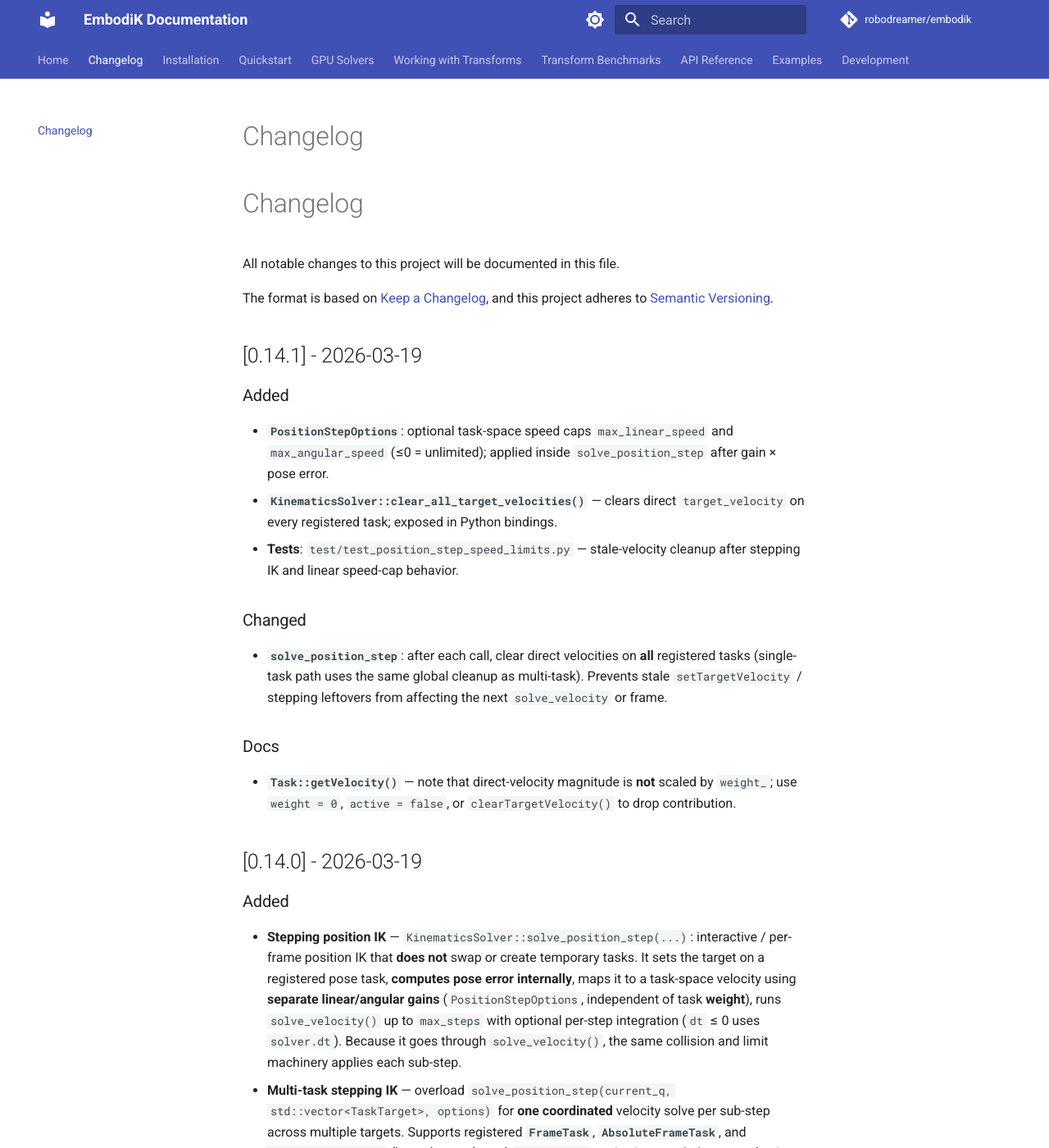
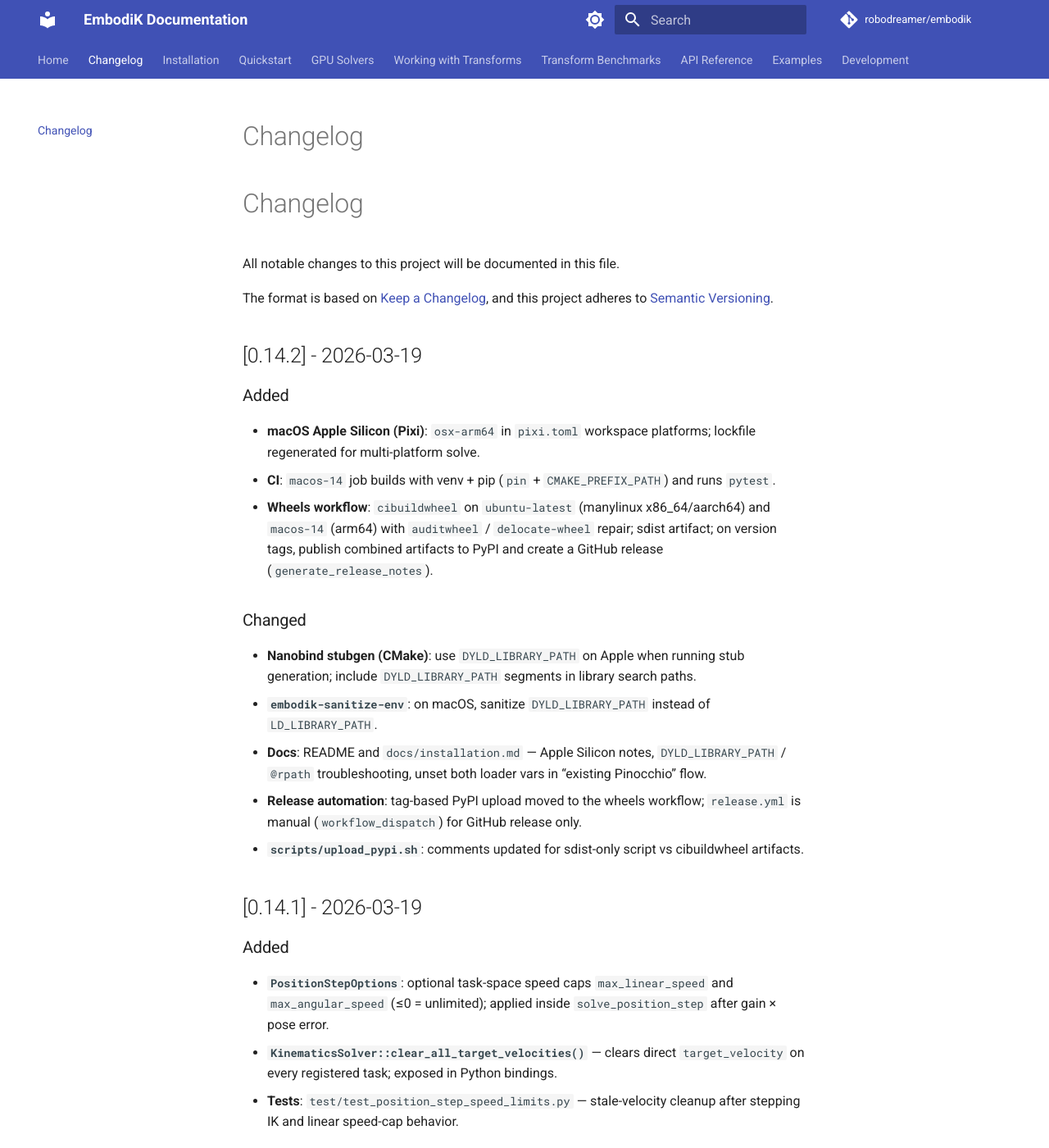
Before and after one commit to robodreamer/embodik, an MkDocs documentation site: the page built from docs/changelog.md, in a window 1280 px wide and 1400 px high. Shown: the whole window at 82% size. Built offline with MkDocs 1.6.1 and Material for MkDocs 9.7.7, drawn with Linux system fonts in a browser that asks for light colours; comment, search, counter and statistics services are not loaded.

Commit message:
Release 0.14.2: macOS Apple Silicon Pixi/CI, cibuildwheel, release workflow

```diff
--- a/CHANGELOG.md
+++ b/CHANGELOG.md
@@ -4,6 +4,20 @@
 
 The format is based on [Keep a Changelog](https://keepachangelog.com/en/1.0.0/),
 and this project adheres to [Semantic Versioning](https://semver.org/spec/v2.0.0.html).
+
+## [0.14.2] - 2026-03-19
+
+### Added
+- **macOS Apple Silicon (Pixi)**: `osx-arm64` in `pixi.toml` workspace platforms; lockfile regenerated for multi-platform solve.
+- **CI**: `macos-14` job builds with venv + pip (`pin` + `CMAKE_PREFIX_PATH`) and runs `pytest`.
+- **Wheels workflow**: `cibuildwheel` on `ubuntu-latest` (manylinux x86_64/aarch64) and `macos-14` (arm64) with `auditwheel` / `delocate-wheel` repair; sdist artifact; on version tags, publish combined artifacts to PyPI and create a GitHub release (`generate_release_notes`).
+
+### Changed
+- **Nanobind stubgen (CMake)**: use `DYLD_LIBRARY_PATH` on Apple when running stub generation; include `DYLD_LIBRARY_PATH` segments in library search paths.
+- **`embodik-sanitize-env`**: on macOS, sanitize `DYLD_LIBRARY_PATH` instead of `LD_LIBRARY_PATH`.
+- **Docs**: README and `docs/installation.md` — Apple Silicon notes, `DYLD_LIBRARY_PATH` / `@rpath` troubleshooting, unset both loader vars in “existing Pinocchio” flow.
+- **Release automation**: tag-based PyPI upload moved to the wheels workflow; `release.yml` is manual (`workflow_dispatch`) for GitHub release only.
+- **`scripts/upload_pypi.sh`**: comments updated for sdist-only script vs cibuildwheel artifacts.
 
 ## [0.14.1] - 2026-03-19
 
--- a/pixi.toml
+++ b/pixi.toml
@@ -1,10 +1,10 @@
 [workspace]
 name = "embodik"
-version = "0.14.1"
+version = "0.14.2"
 description = "High-performance inverse kinematics solver optimized for cross-embodiment VLA/AI applications"
 authors = ["Andy Park <andypark.purdue@gmail.com>"]
 channels = ["conda-forge"]
-platforms = ["linux-64", "linux-aarch64"]
+platforms = ["linux-64", "linux-aarch64", "osx-arm64"]
 
 [activation.env]
 CMAKE_PREFIX_PATH = "$CONDA_PREFIX"
```
Also changed, not shown: README.md (+6 -1 lines), docs/installation.md (+13 -1 lines), pyproject.toml (+15 -1 lines), 7 other files.
